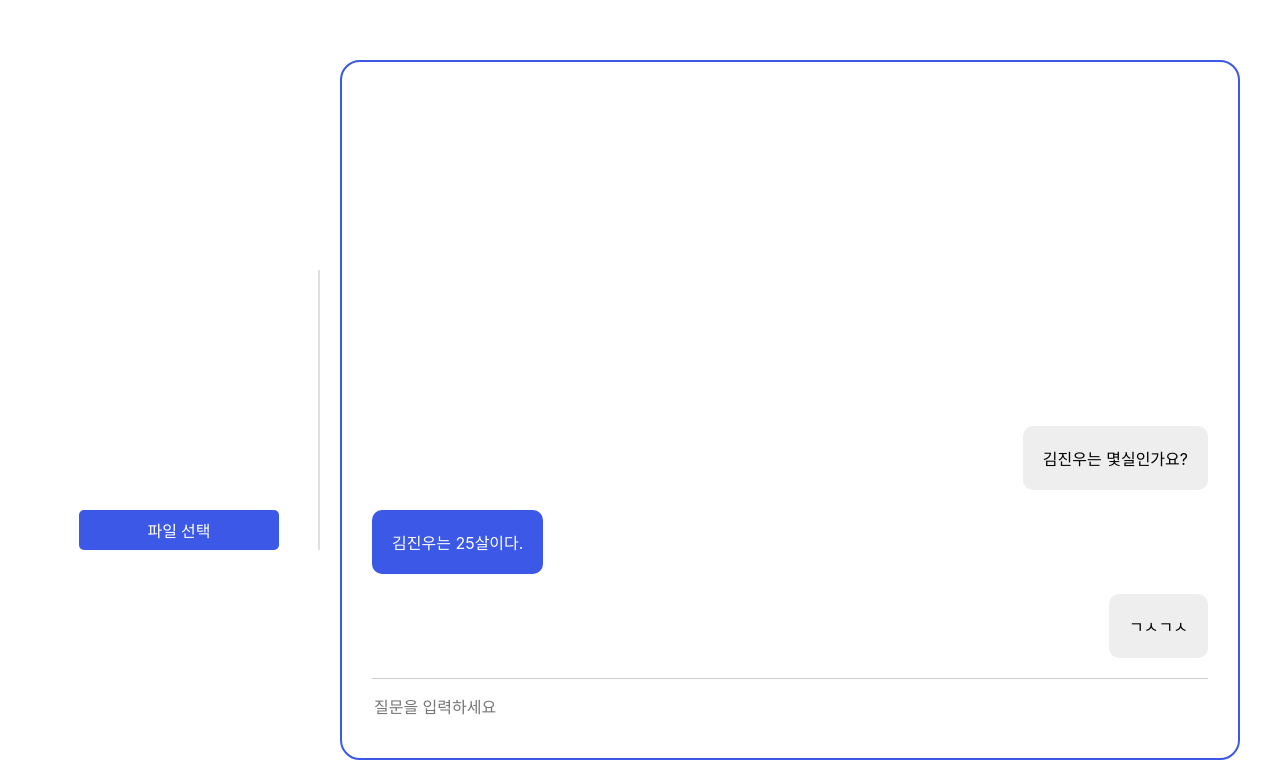
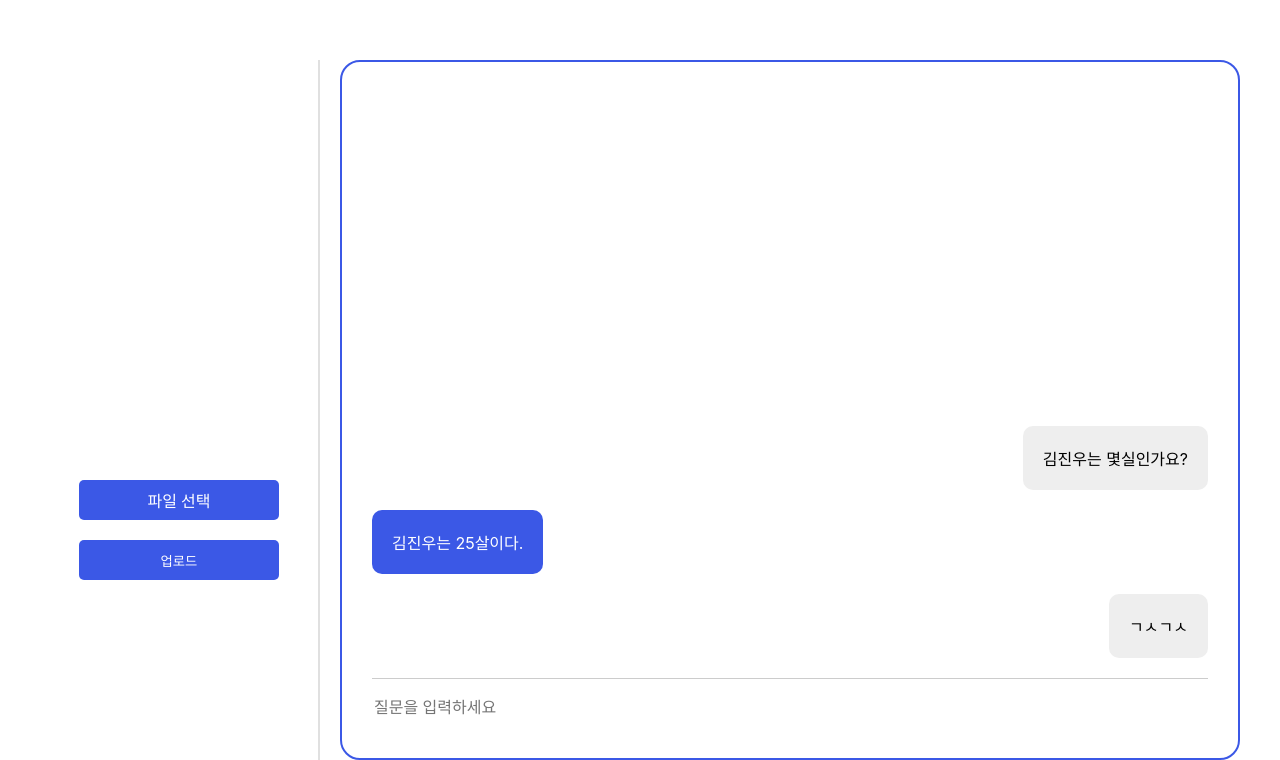
Before and after one commit to Sunny-jinn/khu-cse-track-project, a React (Vite) app: page / in a window 1280 px wide. Shown: the part 140-900 px from the top of the page. Built offline with nearby package versions, Linux system fonts and the light colour scheme; some icons are missing.

Commit message:
feat: 파일 업로드 api 연동

```diff
--- a/src/components/FileUpload/FileUpload.tsx
+++ b/src/components/FileUpload/FileUpload.tsx
@@ -1,19 +1,42 @@
 import { ChangeEvent, useState } from "react";
-import { FileDiv, PreviewImg, UploadLabel } from "./styled";
+import { FileDiv, PreviewImg, SendButton, UploadLabel } from "./styled";
 
 const FileUpload = () => {
-  const [file, setFile] = useState<File | null>();
+  const [file, setFile] = useState<FileList | null>();
   const [fileExtension, setFileExtension] = useState<string | null>();
 
   const fileUploadHandle = (e: ChangeEvent<HTMLInputElement>) => {
     e.preventDefault();
     if (e.target.files) {
-      setFile(e.target.files[0]);
+      setFile(e.target.files);
 
       const fileNameParts = e.target.files[0].name.split(".");
       if (fileNameParts.length > 1) {
         const extension = fileNameParts.pop()!.toLowerCase(); // 소문자로 변환
         setFileExtension(extension);
+      }
+    }
+  };
+
+  const clickHandle = async () => {
+    if (file) {
+      const formData = new FormData();
+      for (let i = 0; i < file.length; i++) {
+        formData.append("files", file[i]);
+      }
+
+      try {
+        const res = await fetch("http://localhost:8000/conv/upload/", {
+          method: "POST",
+          body: formData,
+        });
+        if (res.ok) {
+          console.log("업로드 성공");
+        } else {
+          console.log("업로드 실패");
+        }
+      } catch (err) {
+        console.log(err);
       }
     }
   };
@@ -33,7 +56,7 @@ const FileUpload = () => {
               src={`/assets/${fileExtension === "pdf" ? "pdf" : "docx"}.png`}
               alt="파일"
             />
-            {file.name}
+            {file[0].name}
           </>
         )}
       </div>
@@ -46,6 +69,7 @@ const FileUpload = () => {
         accept=".pdf, .docx, .doc"
       />
       <UploadLabel htmlFor="file">파일 선택</UploadLabel>
+      <SendButton onClick={clickHandle}>업로드</SendButton>
     </FileDiv>
   );
 };
--- a/src/components/FileUpload/styled.ts
+++ b/src/components/FileUpload/styled.ts
@@ -4,7 +4,9 @@ export const FileDiv = styled.div`
   display: flex;
   flex-direction: column;
   align-items: center;
+  justify-content: center;
   width: 280px;
+  height: 700px;
   border-right: 2px solid #e0e0e0;
 `;
 
@@ -30,6 +32,29 @@ export const UploadLabel = styled.label`
   }
 `;
 
+export const SendButton = styled.button`
+  display: flex;
+  justify-content: center;
+  align-items: center;
+  background-color: #3b58e6;
+  width: 200px;
+  height: 40px;
+  color: #fff;
+  border-radius: 5px;
+  font-weight: 600;
+  cursor: pointer;
+  transition: 0.3s;
+  margin-top: 20px;
+
+  &:hover {
+    background: #354fcf; // 어두운 색상으로 변경
+  }
+
+  &:active {
+    background: #17225b; // 어두운 색상으로 변경
+  }
+`;
+
 export const PreviewImg = styled.img`
   width: 100%;
   height: 180px;
```
